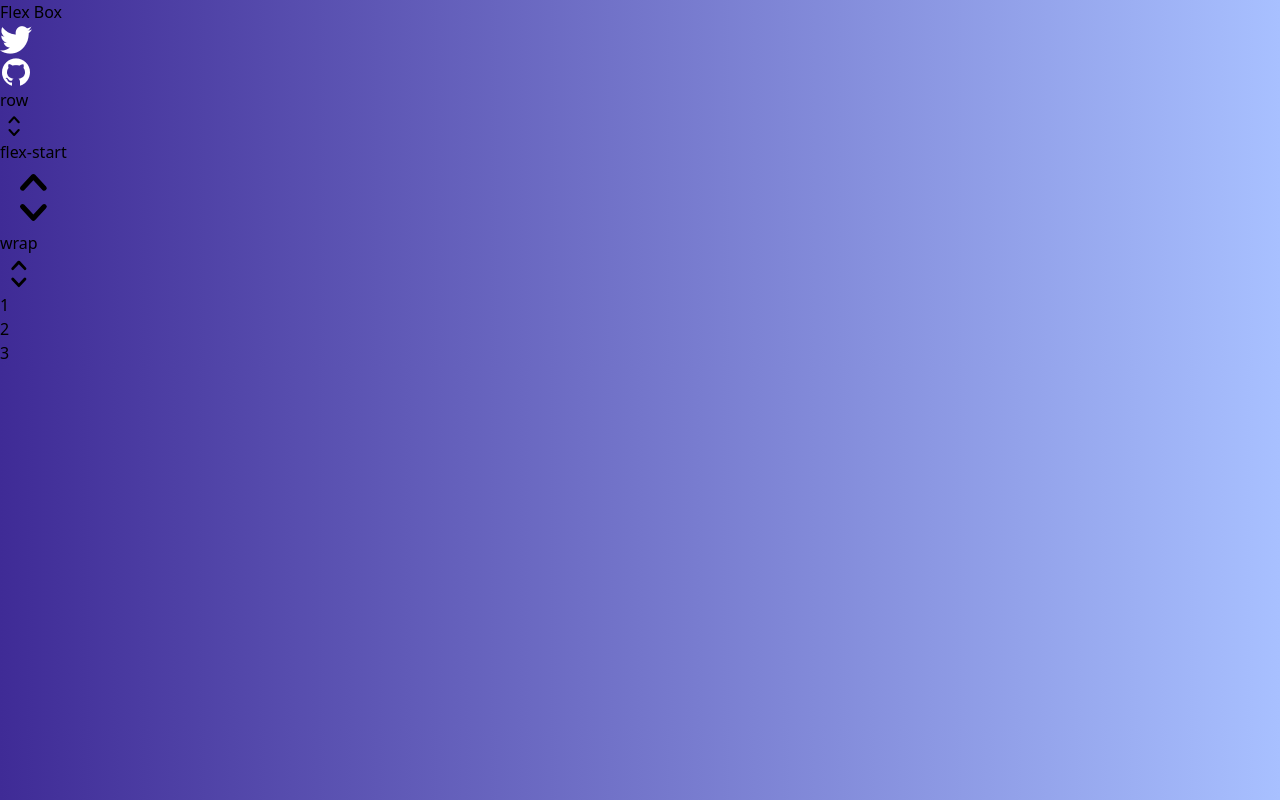
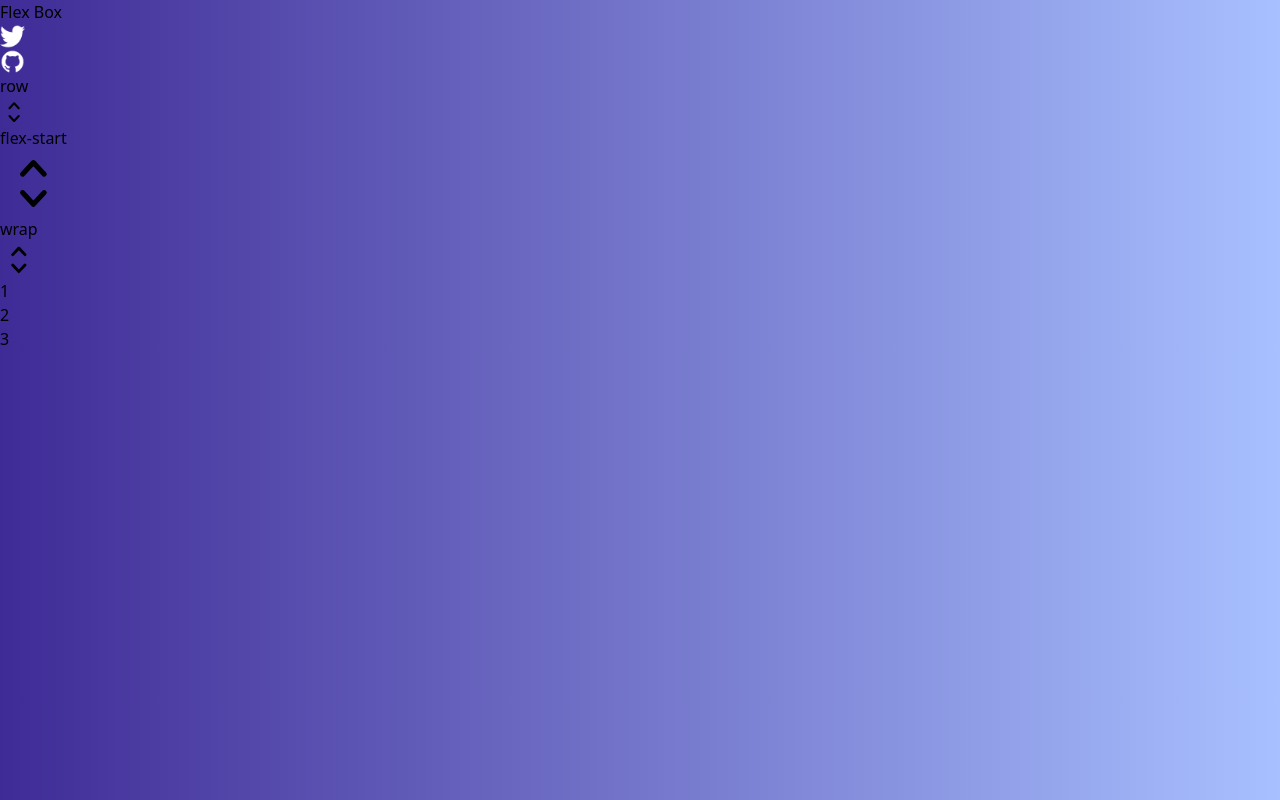
Before and after one commit to Jeffrey-mu/flex_box, a Next.js app: page / in a window 1280 px wide. Built offline with nearby package versions, Linux system fonts and the light colour scheme.

Commit message:
style: 修改图片尺寸

```diff
--- a/src/components/header.tsx
+++ b/src/components/header.tsx
@@ -30,8 +30,8 @@ export default function Header() {
           <Image
             alt="twitter Icon"
             src="/twitter.png"
-            width={32}
-            height={32}
+            width={25}
+            height={25}
           />
         </a>
         <a
@@ -42,8 +42,8 @@ export default function Header() {
           <Image
             alt="github Icon"
             src="/github.png"
-            width={32}
-            height={32}
+            width={25}
+            height={25}
           />
         </a></div>
     </header>
```
